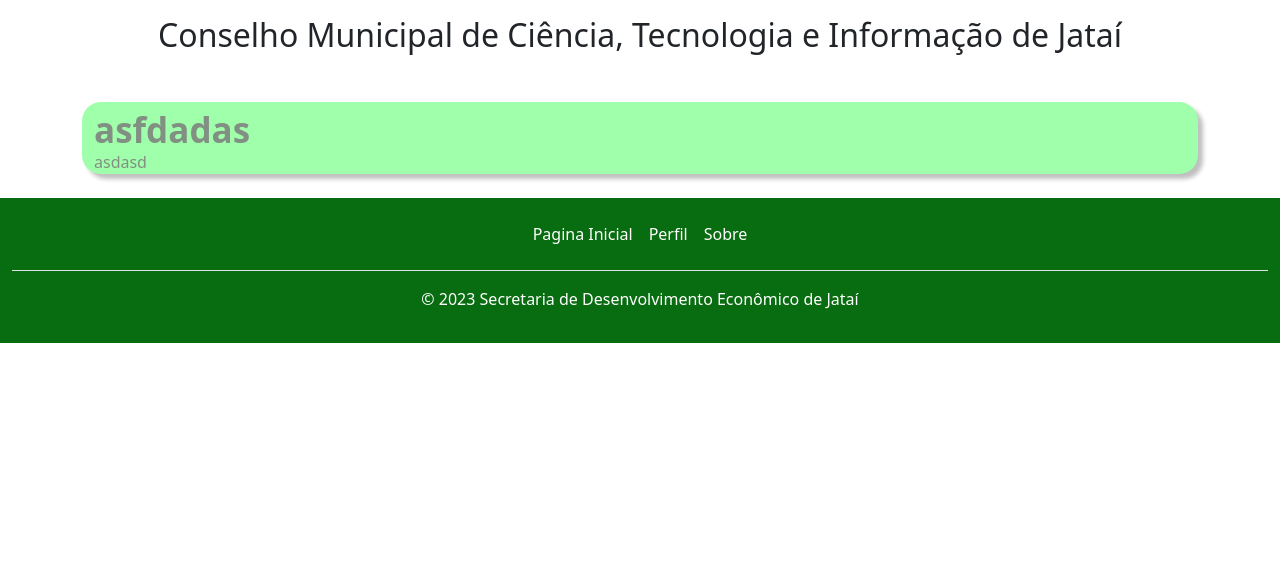
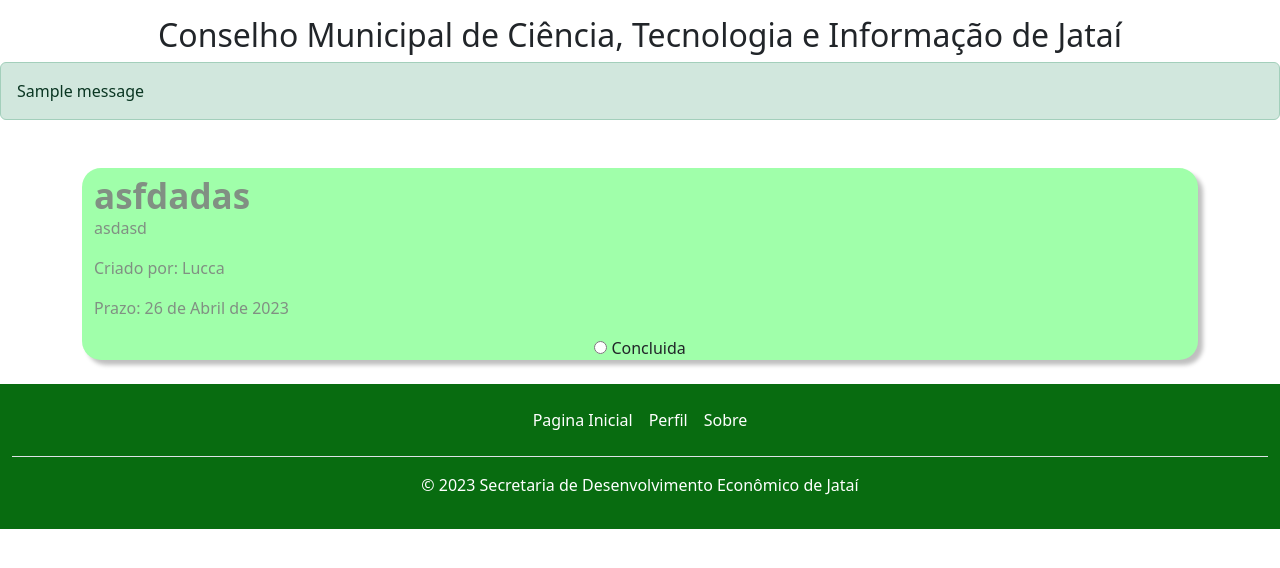
Before and after one commit to SrLucca/demand_now, a Django app: page /demandas in a window 1280 px wide. Shown: the part 83-651 px from the top of the page. Run offline with Django 4.2, Linux system fonts and the light colour scheme; a user stored in the database is signed in; data comes from the database, SQL or seed files in the repository; tables that the repository leaves empty hold one stand-in row (values such as "Sample post"); one stand-in notice (Sample message) is shown.

Commit message:
py cache

```diff
--- a/cmcti/home/templates/pages/verDemandas.html
+++ b/cmcti/home/templates/pages/verDemandas.html
@@ -1,7 +1,20 @@
 {% extends 'base.html' %}
 
 {% block content %}
-
+{% if messages %}
+    {% for message in messages %}
+        {% if 'error' in message.tags %}
+            <div class="alert alert-danger" role="alert">
+                {{message}}
+            </div>
+        {% else %}
+            <div class="alert alert-success" role="alert">
+                {{message}}
+            </div>
+        {% endif %}
+    {% endfor %}
+{% else %}
+{% endif %}
 
 <div class="container text-center">
 
@@ -9,6 +22,15 @@
     <div class="container container-demandas">
         <h3 class="mt-5 pt-3">{{demanda.titulo}}</h3>
         <p>{{demanda.descricao}}</p>
+        <p>Criado por: {% for criador in demanda.criado_por.all %} {{criador}} {% endfor %} </p>
+        {% if demanda.prazo %}
+            <p>Prazo: {{ demanda.prazo }}</p>
+        {% endif %}
+        {% if request.user.is_staff %}
+        <input type="radio" id="concluida">
+        <label for="concluida">Concluida</label>
+        {% else %}
+        {% endif %}
     </div>
     {% endfor %}
 
```
Also changed, not shown: cmcti/home/migrations/0005_demanda_concluida.py (added).
